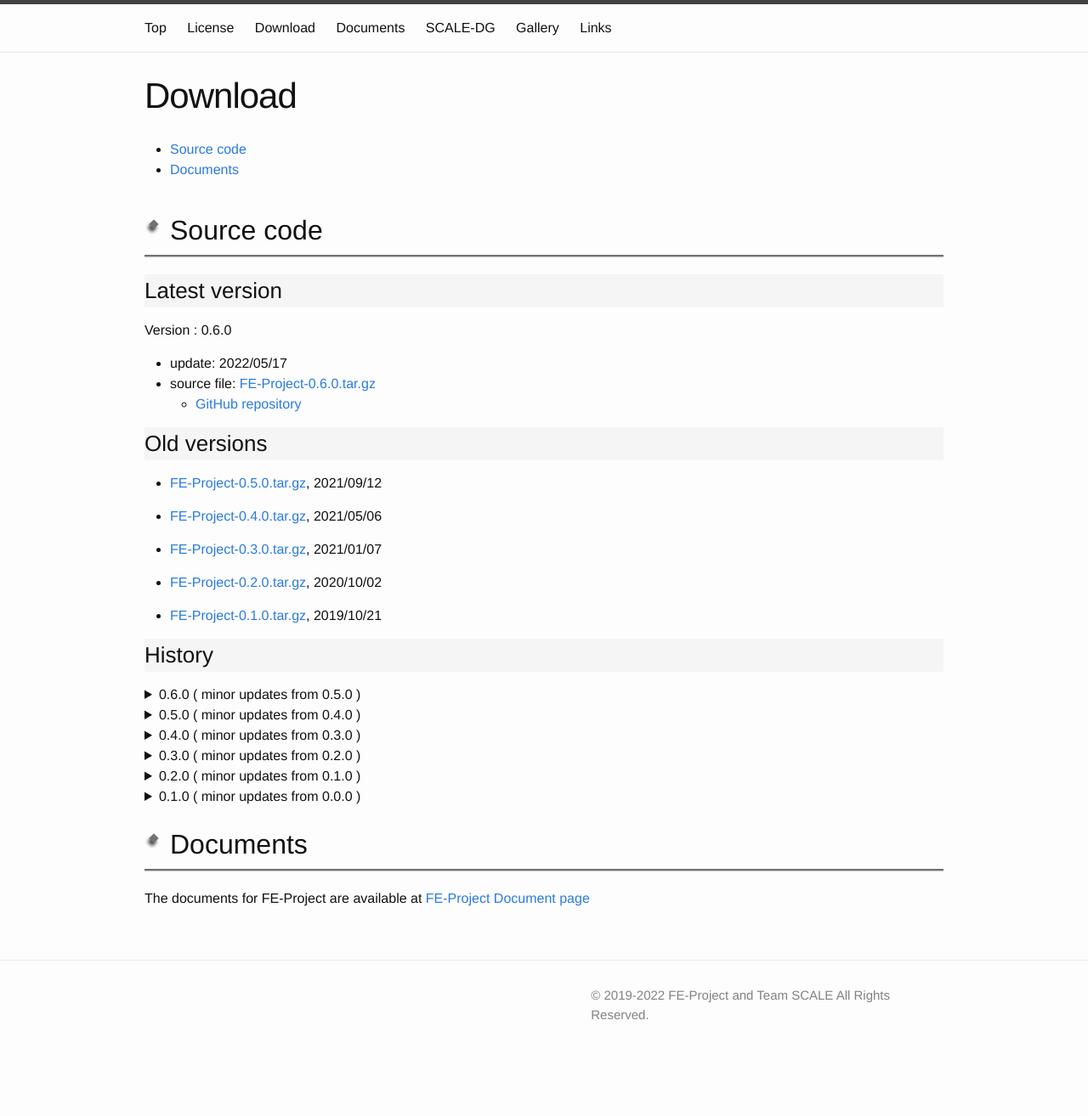
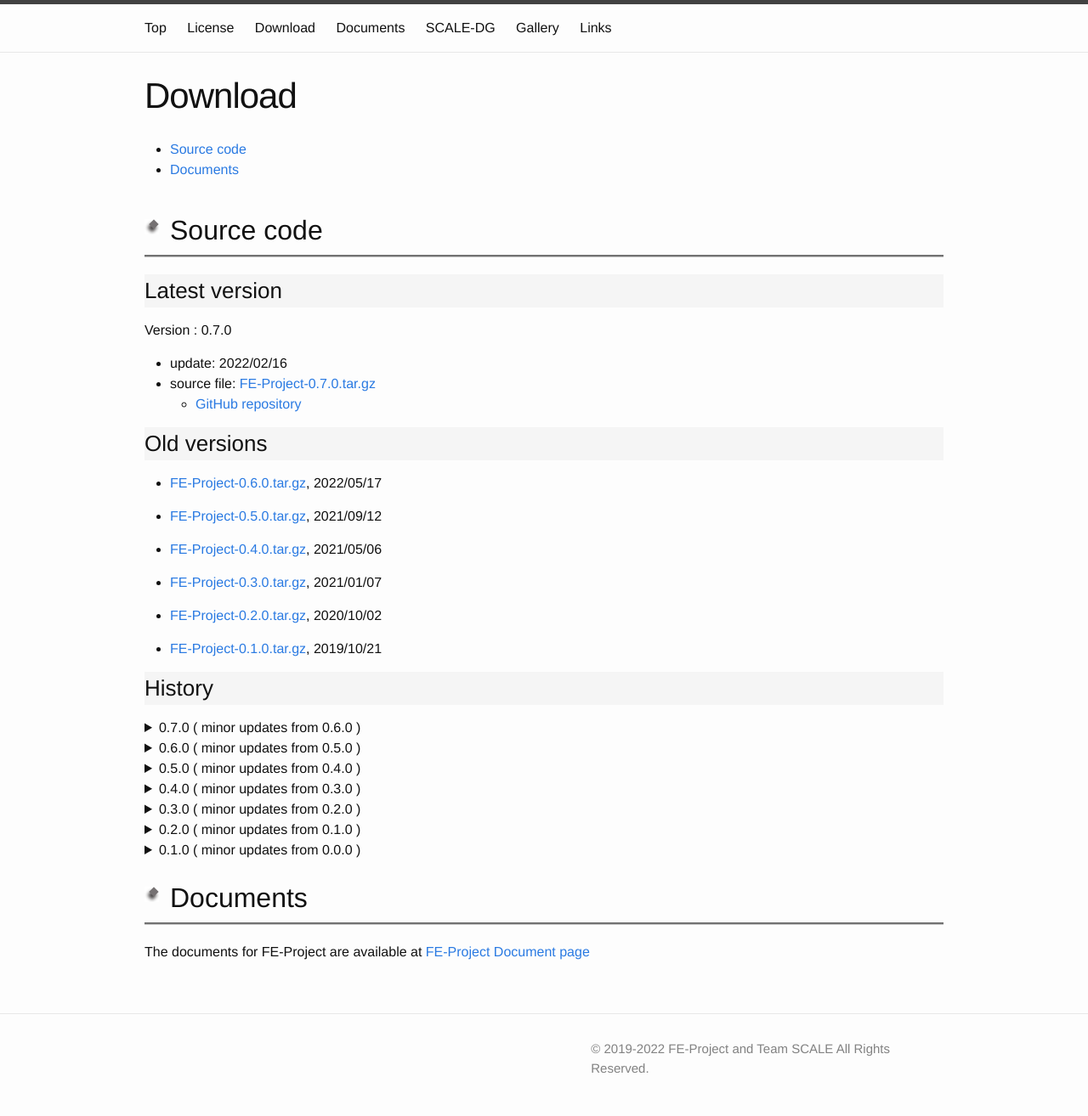
Before and after one commit to ywkawai/FE-Project_web, a Jekyll site: the page built from download/index.md, in a window 1280 px wide. Shown: the whole page at 85% size. Built offline with Jekyll 4.4.1, drawn with Linux system fonts in a browser that asks for light colours; before the commit the page ends 1251 px from its top, so only the background shows below that.

Commit message:
Release v0.7.0

```diff
--- a/_data/currentversion.yml
+++ b/_data/currentversion.yml
@@ -1,2 +1,2 @@
-version: 0.6.0
-update: 2022/05/17
+version: 0.7.0
+update: 2022/02/16
--- a/_data/oldversions.yml
+++ b/_data/oldversions.yml
@@ -1,3 +1,7 @@
+- name: FE-Project-0.6.0
+  oldname:
+  date: 2022/05/17
+
 - name: FE-Project-0.5.0
   oldname:
   date: 2021/09/12
--- a/_includes/license.html
+++ b/_includes/license.html
@@ -1,5 +1,5 @@
 <p>
-Copyright (C) 2019--2022 FE-project and Team SCALE Group. All rights reserved.
+Copyright (C) 2019--2023 FE-project and Team SCALE Group. All rights reserved.
 
 Permission is hereby granted, free of charge, to any person obtaining
 a copy of this software and associated documentation files (the
```
Also changed, not shown: _data/history.yml (+24 -0 lines).
